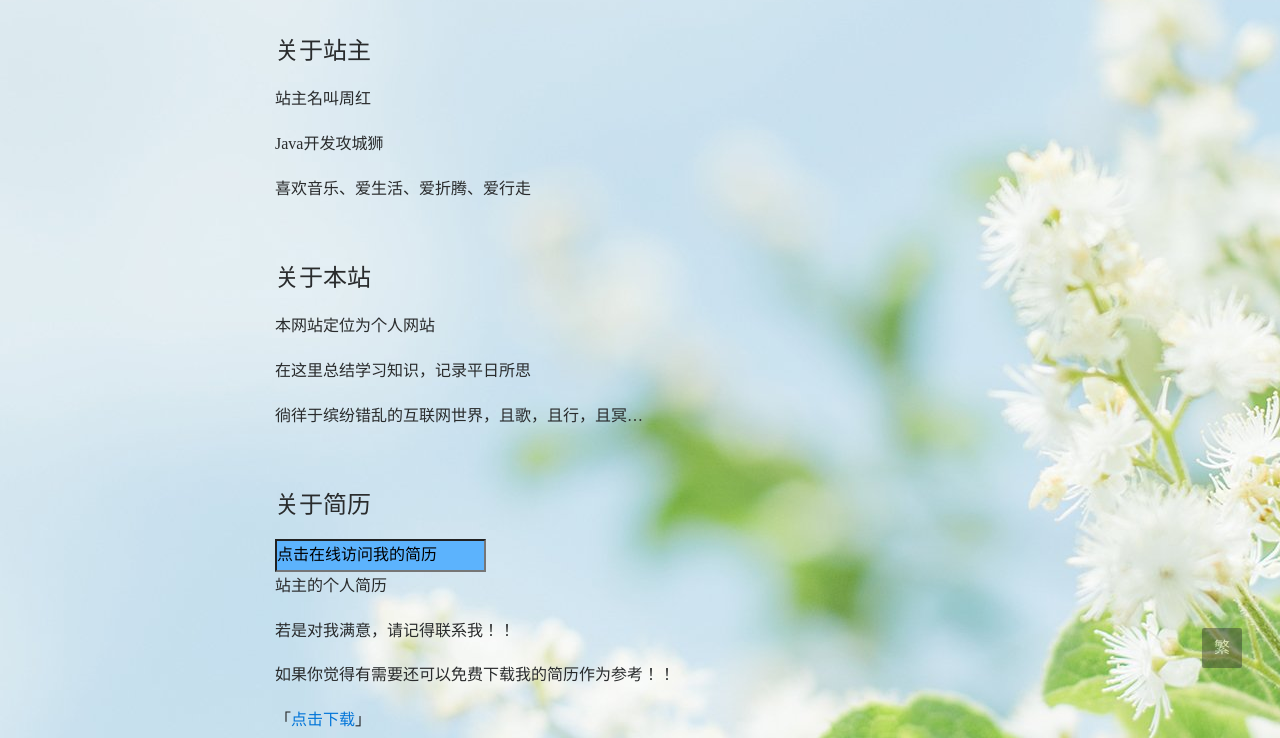
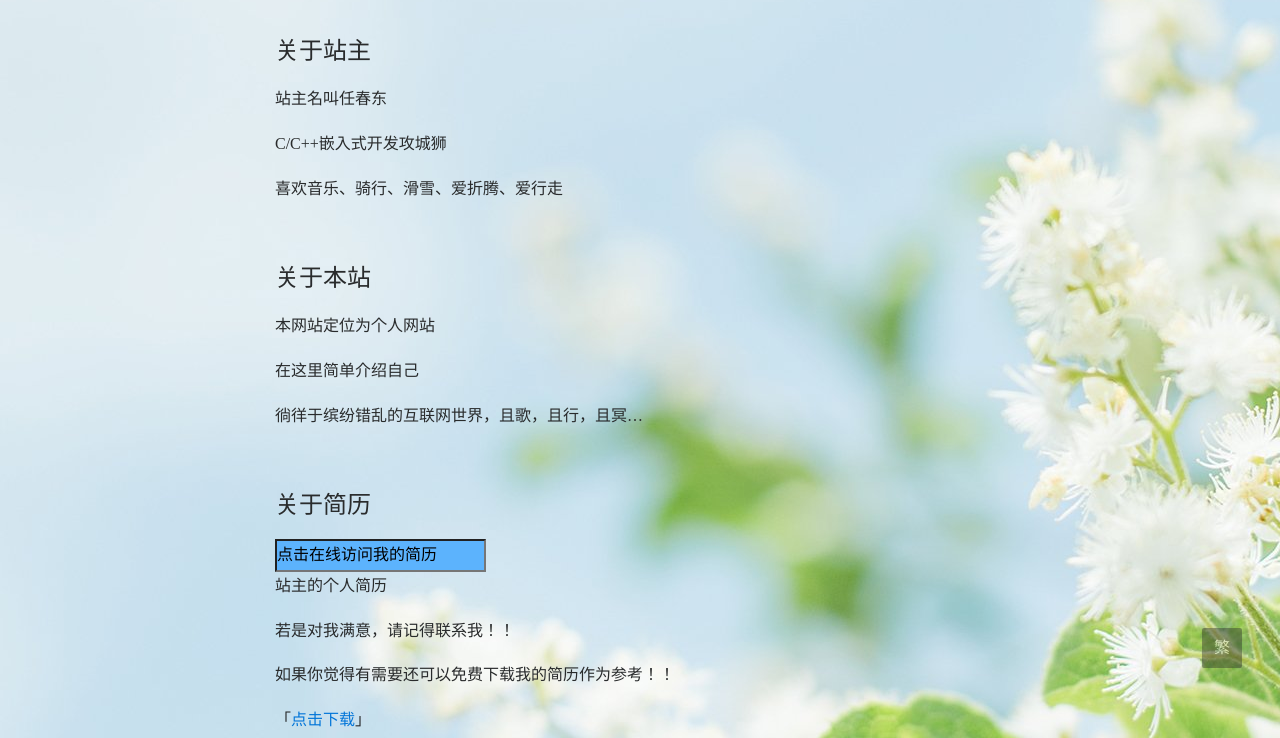
Before and after one commit to Cindy723/web, a plain HTML site: page about.html in a window 1280 px wide. Shown: the part 62-800 px from the top of the page. Drawn offline with Linux system fonts and the light colour scheme.

Commit message:
修改名字

```diff
--- a/about.html
+++ b/about.html
@@ -30,14 +30,14 @@
                 <div class="about" style="margin-bottom: 40px;">
                     <p><span style="font-size: 18pt;">关于站主</span></p>
 
-                    <p>站主名叫周红</p>
-                    <p>Java开发攻城狮</p>
-                    <p>喜欢音乐、爱生活、爱折腾、爱行走</p>
+                    <p>站主名叫任春东</p>
+                    <p>C/C++嵌入式开发攻城狮</p>
+                    <p>喜欢音乐、骑行、滑雪、爱折腾、爱行走</p>
                     <p></p>
                     <p>&nbsp;</p>
                     <p><span style="font-size: 18pt;">关于本站</span></p>
                     <p><span style="line-height: 1.5;">本网站定位为个人网站</span></p>
-                    <p>在这里总结学习知识，记录平日所思</p>
+                    <p>在这里简单介绍自己</p>
                     <p><span style="line-height: 1.5;">徜徉于缤纷错乱的互联网世界，</span><span style="line-height: 1.5;">且歌，且行，且冥…</span></p>
                     <p>&nbsp;</p>
                     <p><span style="font-size: 18pt;">关于简历</span></p>
```
